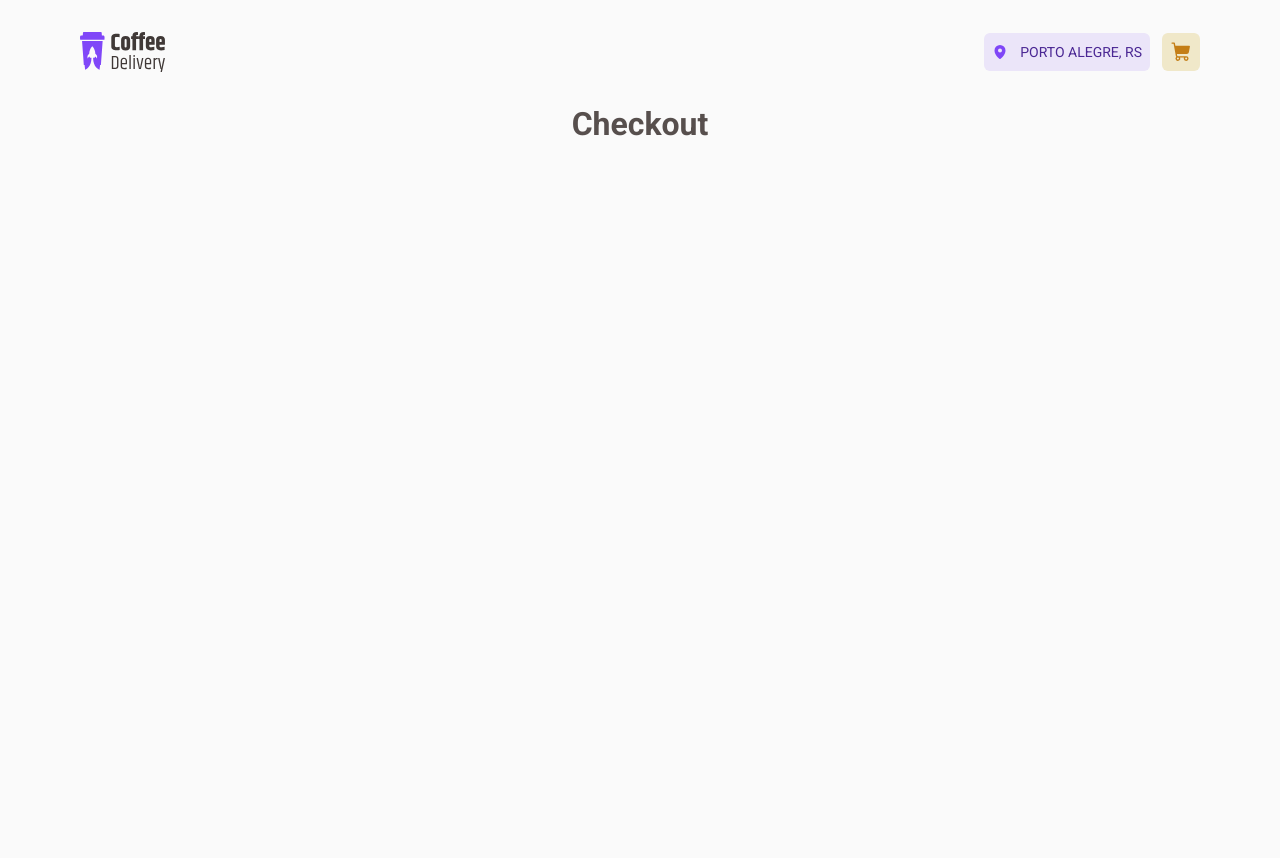
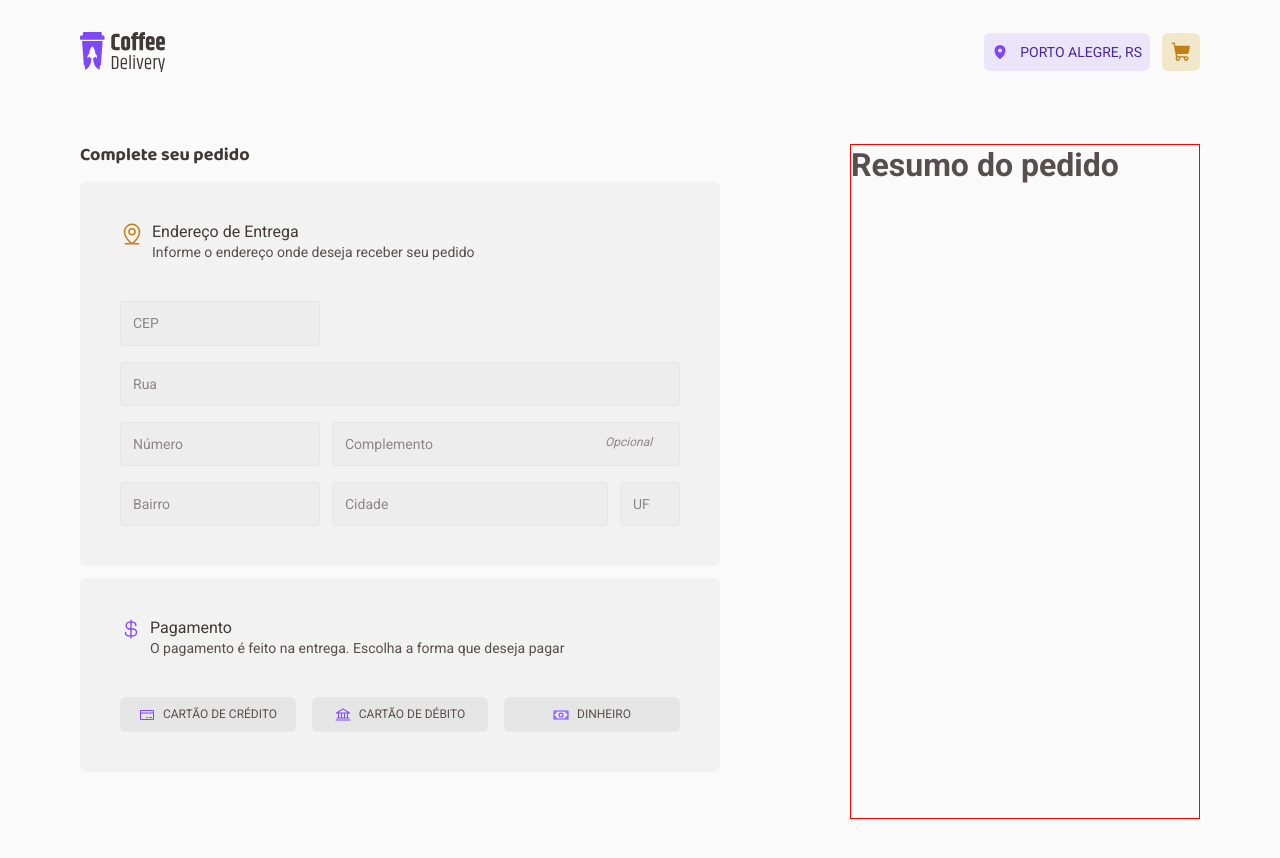
Before and after one commit to vbruno/RS-Ignite-Desafio-02-Coffee-Delivery, a React (Vite) app: page /checkout in a window 1280 px wide. Before the commit the page ends 800 px from the top, so only its background shows below. Built offline with nearby package versions, Linux system fonts and the light colour scheme.

Commit message:
construído parte do endereço e pagamento

```diff
--- /dev/null
+++ b/src/components/InputText.tsx
@@ -0,0 +1,73 @@
+import { InputHTMLAttributes } from 'react'
+import styled from 'styled-components'
+
+interface IInputTextProps extends InputHTMLAttributes<HTMLInputElement> {
+  observation?: string
+}
+
+export const InputText = ({ observation, ...rest }: IInputTextProps) => {
+  return (
+    <Container>
+      <ContainerInput {...rest} />
+      {!!observation && <ContainerOpcional>{observation}</ContainerOpcional>}
+    </Container>
+  )
+}
+
+const Container = styled.div`
+  position: relative;
+
+  width: 160px;
+`
+
+const ContainerInput = styled.input`
+  width: 100%;
+  padding: 12px;
+  align-items: center;
+  gap: 4px;
+
+  border-radius: 4px;
+  border: 1px solid ${({ theme }) => theme['base-button']};
+  background: ${({ theme }) => theme['base-input']};
+
+  color: ${({ theme }) => theme['base-text']};
+
+  /* Text/Regular S */
+  font-family: Roboto;
+  font-size: 14px;
+  font-style: normal;
+  font-weight: 400;
+  line-height: 130%; /* 18.2px */
+
+  caret-color: ${({ theme }) => theme['base-label']};
+
+  &:focus,
+  &:active {
+    border: 0;
+    outline: 1px solid ${({ theme }) => theme.yellowDark};
+    background: ${({ theme }) => theme['base-input']};
+  }
+
+  &::placeholder {
+    color: ${({ theme }) => theme['base-label']};
+
+    /* Text/Regular S */
+    font-family: Roboto;
+    font-size: 14px;
+    font-style: normal;
+    font-weight: 400;
+    line-height: 130%; /* 18.2px */
+  }
+`
+const ContainerOpcional = styled.span`
+  position: absolute;
+  top: 30%;
+  right: 8%;
+
+  color: var(--base-label, #8d8686);
+  font-family: Roboto;
+  font-size: 12px;
+  font-style: italic;
+  font-weight: 400;
+  line-height: 130%; /* 15.6px */
+`
--- a/src/components/buttonSelect/ButtonSelect.tsx
+++ b/src/components/buttonSelect/ButtonSelect.tsx
@@ -31,10 +31,10 @@ export const ButtonSelect = ({
 }
 
 const Container = styled.button`
-  display: flex;
+  /* display: flex; */
 
-  height: 32px;
-  width: auto;
+  /* height: 32px; */
+  /* width: auto; */
 
   background: none;
   border: none;
@@ -45,8 +45,8 @@ const Container = styled.button`
     display: flex;
     border-radius: 6px;
 
-    width: 100%;
-    height: 100%;
+    /* width: 100%; */
+    /* height: 100%; */
 
     align-items: center;
     justify-content: center;
--- a/src/pages/Checkout/index.tsx
+++ b/src/pages/Checkout/index.tsx
@@ -1,7 +1,257 @@
+import { CurrencyDollar, MapPinLine } from '@phosphor-icons/react'
+import styled from 'styled-components'
+import { InputText } from '../../components/InputText'
+
+import { defaultTheme } from '../../styles/themes/default'
+import { ButtonSelect } from '../../components'
+
 export function Checkout() {
   return (
     <div>
-      <h1>Checkout</h1>
+      <CheckoutContainer>
+        <AddressPaymentContainer>
+          <h1>Complete seu pedido</h1>
+          <AddressContainer>
+            <div>
+              <MapPinLine size={24} color={defaultTheme.yellowDark} />
+              <div>
+                <h1>Endereço de Entrega</h1>
+                <h2>Informe o endereço onde deseja receber seu pedido</h2>
+              </div>
+            </div>
+            <AddressForm>
+              <div id="row1">
+                <InputText placeholder="CEP" />
+              </div>
+              <div id="row2">
+                <InputText placeholder="Rua" />
+              </div>
+              <div id="row3">
+                <InputText placeholder="Número" />
+                <InputText placeholder="Complemento" observation="Opcional" />
+              </div>
+              <div id="row4">
+                <InputText placeholder="Bairro" />
+                <InputText placeholder="Cidade" />
+                <InputText placeholder="UF" />
+              </div>
+            </AddressForm>
+          </AddressContainer>
+
+          <PaymentContainer>
+            <div>
+              <CurrencyDollar size={22} color={defaultTheme.purple} />
+              <div>
+                <h1>Pagamento</h1>
+                <h2>
+                  O pagamento é feito na entrega. Escolha a forma que deseja
+                  pagar
+                </h2>
+              </div>
+            </div>
+            <PaymentChoice>
+              <ButtonSelect Icon="creditCard">CARTÃO DE CRÉDITO</ButtonSelect>
+              <ButtonSelect Icon="bank">CARTÃO DE DÉBITO</ButtonSelect>
+              <ButtonSelect Icon="money">DINHEIRO</ButtonSelect>
+            </PaymentChoice>
+          </PaymentContainer>
+        </AddressPaymentContainer>
+        <OrderSummaryContainer>
+          <h1>Resumo do pedido</h1>
+        </OrderSummaryContainer>
+      </CheckoutContainer>
     </div>
   )
 }
+
+const CheckoutContainer = styled.div`
+  width: 1120px;
+  height: 675px;
+
+  margin: 40px 0;
+
+  display: flex;
+
+  justify-content: space-between;
+`
+
+const AddressPaymentContainer = styled.div`
+  width: 640px;
+
+  h1 {
+    color: ${({ theme }) => theme['base-subtitle']};
+
+    /* Title/Title XS */
+    font-family: 'Baloo 2';
+    font-size: 18px;
+    font-style: normal;
+    font-weight: 700;
+    line-height: 130%; /* 23.4px */
+  }
+`
+
+const AddressContainer = styled.div`
+  width: 640px;
+
+  margin-top: 15px;
+
+  background-color: ${({ theme }) => theme['base-card']};
+  border-radius: 6px;
+
+  display: flex;
+  flex-direction: column;
+  gap: 8px;
+
+  padding: 40px;
+
+  div:nth-child(1) {
+    display: flex;
+    flex-direction: row;
+    gap: 8px;
+  }
+
+  h1 {
+    color: ${({ theme }) => theme['base-subtitle']};
+
+    /* Text/Regular M */
+    font-family: 'Roboto';
+    font-size: 16px;
+    font-style: normal;
+    font-weight: 400;
+    line-height: 130%; /* 20.8px */
+  }
+
+  h2 {
+    color: ${({ theme }) => theme['base-text']};
+
+    /* Text/Regular S */
+    font-family: 'Roboto';
+    font-size: 14px;
+    font-style: normal;
+    font-weight: 400;
+    line-height: 130%; /* 18.2px */
+  }
+`
+
+const AddressForm = styled.div`
+  width: 560px;
+  display: flex;
+  flex-direction: column;
+
+  margin-top: 32px;
+
+  gap: 16px;
+
+  #row1 {
+    display: flex;
+    flex-direction: row;
+
+    div {
+      width: 200px;
+    }
+  }
+
+  #row2 {
+    display: flex;
+    flex-direction: row;
+
+    div {
+      width: 100%;
+    }
+  }
+
+  #row3 {
+    display: flex;
+    flex-direction: row;
+    gap: 12px;
+
+    div:nth-child(1) {
+      width: 200px;
+    }
+
+    div:nth-child(2) {
+      width: 348px;
+    }
+  }
+
+  #row4 {
+    display: flex;
+    flex-direction: row;
+    gap: 12px;
+
+    div:nth-child(1) {
+      width: 200px;
+    }
+
+    div:nth-child(2) {
+      width: 276px;
+    }
+
+    div:nth-child(3) {
+      width: 60px;
+    }
+  }
+`
+
+const PaymentContainer = styled.div`
+  width: 640px;
+
+  margin-top: 12px;
+
+  background-color: ${({ theme }) => theme['base-card']};
+  border-radius: 6px;
+
+  display: flex;
+  flex-direction: column;
+  gap: 8px;
+
+  padding: 40px;
+
+  div:nth-child(1) {
+    display: flex;
+    flex-direction: row;
+    gap: 8px;
+  }
+
+  h1 {
+    color: ${({ theme }) => theme['base-subtitle']};
+
+    /* Text/Regular M */
+    font-family: Roboto;
+    font-size: 16px;
+    font-style: normal;
+    font-weight: 400;
+    line-height: 130%; /* 20.8px */
+  }
+
+  h2 {
+    color: ${({ theme }) => theme['base-text']};
+
+    /* Text/Regular S */
+    font-family: Roboto;
+    font-size: 14px;
+    font-style: normal;
+    font-weight: 400;
+    line-height: 130%; /* 18.2px */
+  }
+`
+
+const PaymentChoice = styled.div`
+  display: flex;
+  flex-direction: row;
+
+  margin-top: 32px;
+  gap: 12px;
+
+  justify-content: space-between;
+
+  button {
+    width: 176px;
+  }
+`
+
+const OrderSummaryContainer = styled.div`
+  width: 350px;
+
+  border: 1px solid red;
+`
```
